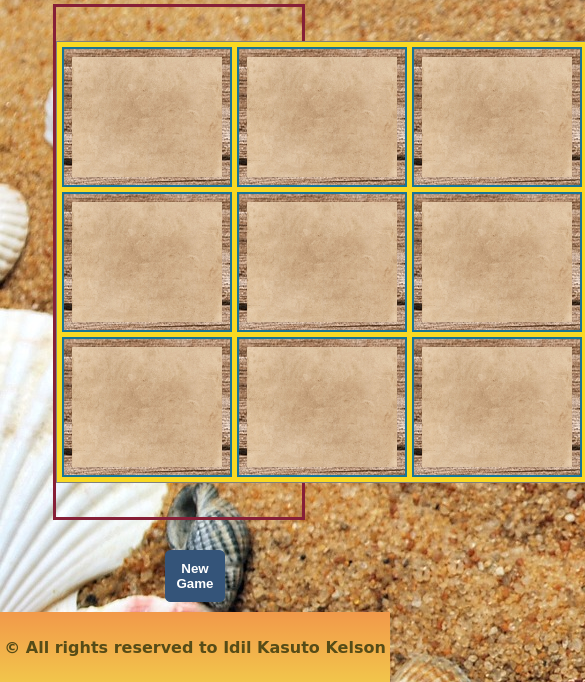
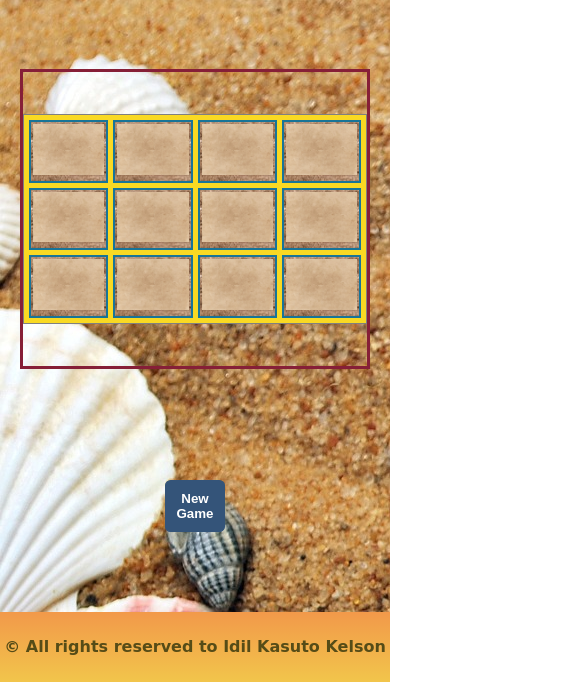
Before and after one commit to idilkel/Matching-Game, a plain HTML site: page index.html in a window 390 px wide. Shown: the part 162-844 px from the top of the page, 585 px wide, since content can reach past the window. Drawn offline with Linux system fonts and the light colour scheme.

Commit message:
time of game and responsiveness added

```diff
--- a/game.js
+++ b/game.js
@@ -31,10 +31,10 @@ const placeCards = () => {
     cells[i].innerHTML = `
     <div class="card" id="card${i}">
       <div class="card-back visible" >
-        <img src="/assets/marble-background.jpg" alt="flipped card" style="width:150px;height:120px;">
+        <img src="/assets/marble-background.jpg" alt="flipped card" >
       </div>
       <div class="card-front hidden">
-      <img src=${images[i]} alt="card" style="width:150px;height:120px;">
+      <img src=${images[i]} alt="card" >
       </div>
   </div>`;
   }
--- a/index.html
+++ b/index.html
@@ -11,25 +11,65 @@
     <div class="game-container">
       <div class="header"><h1>Matching Game</h1></div>
       <div class="board">
-        <table>
+        <table id="table-12cards" class="visible">
           <tbody>
             <tr id="row1">
-              <td id="col1"></td>
-              <td id="col2"></td>
-              <td id="col3"></td>
-              <td id="col4"></td>
+              <td class="col1"></td>
+              <td class="col2"></td>
+              <td class="col3"></td>
+              <td class="col4"></td>
             </tr>
             <tr id="row2">
-              <td id="col1"></td>
-              <td id="col2"></td>
-              <td id="col3"></td>
-              <td id="col4"></td>
+              <td class="col1"></td>
+              <td class="col2"></td>
+              <td class="col3"></td>
+              <td class="col4"></td>
             </tr>
             <tr id="row3">
-              <td id="col1"></td>
-              <td id="col2"></td>
-              <td id="col3"></td>
-              <td id="col4"></td>
+              <td class="col1"></td>
+              <td class="col2"></td>
+              <td class="col3"></td>
+              <td class="col4"></td>
+            </tr>
+          </tbody>
+        </table>
+        <table id="table-24cards" class="hidden">
+          <tbody>
+            <tr id="row1b">
+              <td class="col1"></td>
+              <td class="col2"></td>
+              <td class="col3"></td>
+              <td class="col4"></td>
+            </tr>
+            <tr id="row2b">
+              <td class="col1"></td>
+              <td class="col2"></td>
+              <td class="col3"></td>
+              <td class="col4"></td>
+            </tr>
+            <tr id="row3b">
+              <td class="col1"></td>
+              <td class="col2"></td>
+              <td class="col3"></td>
+              <td class="col4"></td>
+            </tr>
+            <tr id="row4b">
+              <td class="col1"></td>
+              <td class="col2"></td>
+              <td class="col3"></td>
+              <td class="col4"></td>
+            </tr>
+            <tr id="row5b">
+              <td class="col1"></td>
+              <td class="col2"></td>
+              <td class="col3"></td>
+              <td class="col4"></td>
+            </tr>
+            <tr id="row6b">
+              <td class="col1"></td>
+              <td class="col2"></td>
+              <td class="col3"></td>
+              <td class="col4"></td>
             </tr>
           </tbody>
         </table>
--- a/styles.css
+++ b/styles.css
@@ -153,3 +153,82 @@ button:hover {
 .new-game {
   margin: 10px;
 }
+
+.card-back img,
+.card-front img {
+  width: 150px;
+  height: 120px;
+}
+
+@media only screen and (max-width: 1005px) {
+  .header {
+    grid-column: 2/12;
+    grid-row: 2/3;
+  }
+
+  .board {
+    grid-column: 2/12;
+    grid-row: 4/10;
+  }
+
+  td {
+    min-height: 50px;
+    min-width: 50px;
+    padding: 2px;
+  }
+
+  .card-back img,
+  .card-front img,
+  .card,
+  .card-back,
+  .card-front {
+    width: 100%;
+    height: 100%;
+  }
+
+  .new-game-container {
+    grid-column: 6/8;
+    grid-row: 10/11;
+  }
+
+  table {
+    width: 80%;
+  }
+}
+
+@media only screen and (max-width: 400px) {
+  .header {
+    grid-column: 2/12;
+    grid-row: 2/3;
+  }
+
+  .board {
+    grid-column: 1/13;
+    grid-row: 4/10;
+    height: 70%;
+  }
+
+  td {
+    min-height: 50px;
+    min-width: 50px;
+    padding: 2px;
+  }
+
+  .card-back img,
+  .card-front img,
+  .card,
+  .card-back,
+  .card-front {
+    width: 100%px;
+    height: 100%px;
+  }
+
+  table {
+    width: 100%;
+  }
+
+  .new-game-container {
+    grid-column: 6/8;
+    grid-row: 10/11;
+  }
+}
```
